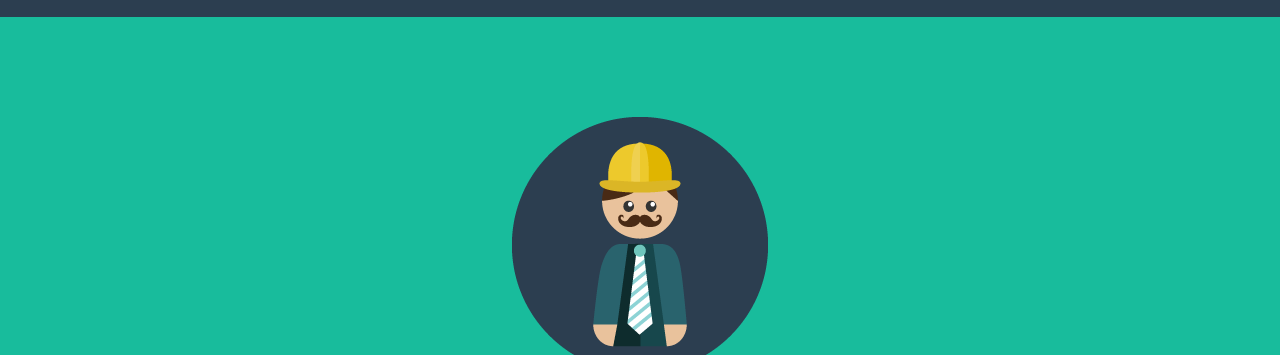
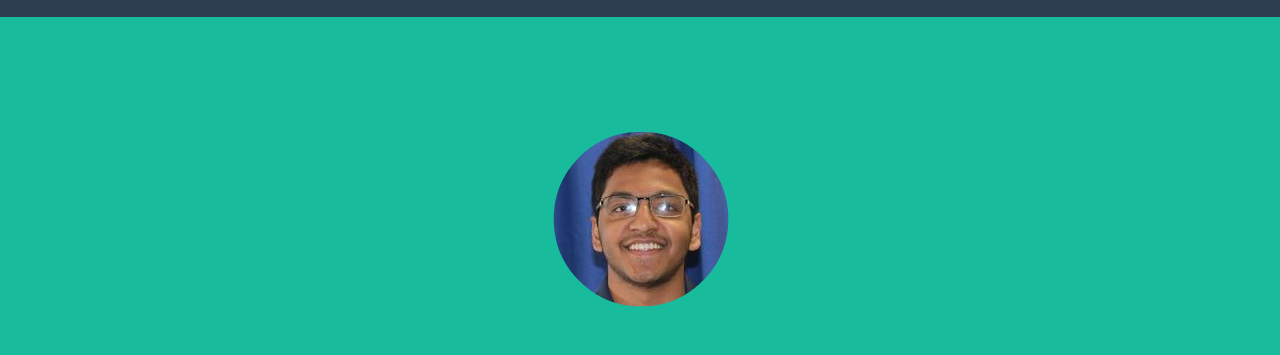
Before and after one commit to amt040/amt040.github.io, a website: page index.html in a window 1280 px wide. Shown: the part 83-438 px from the top of the page. Drawn offline with nearby package versions, Linux system fonts and the light colour scheme.

Commit message:
created portfolio picture

```diff
--- a/index.html
+++ b/index.html
@@ -71,7 +71,7 @@
         <div class="container">
             <div class="row">
                 <div class="col-lg-12">
-                    <img class="img-responsive" src="img/profile.png" alt="">
+                    <img class="img-responsive" src="img/AlanPicCircle.png" alt="">
                     <div class="intro-text">
                         <span class="name">Start Bootstrap</span>
                         <hr class="star-light">
```
Also changed, not shown: img/AlanPic.png (added), img/AlanPicCircle.png (added).
